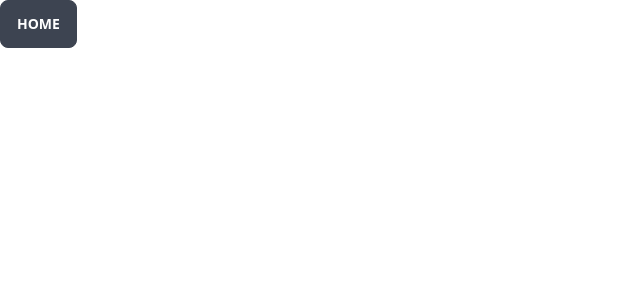
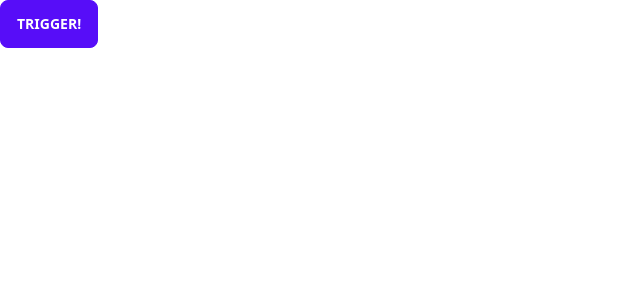
Before and after one commit to pablo-university/web-project, a Next.js app: page / in a window 1280 px wide. Shown: the top 300 px of the page, without its empty margins (0-640 px from the left). Built offline with nearby package versions, Linux system fonts and the light colour scheme.

Commit message:
feat: implement drawer

```diff
--- /dev/null
+++ b/components/drawer/Trigger.jsx
@@ -0,0 +1,7 @@
+export default function Trigger({ children }) {
+    return (
+        <label htmlFor="my-drawer-4" className="btn btn-primary drawer-button">
+            {children}
+        </label>
+    );
+}
--- /dev/null
+++ b/components/drawer/index.jsx
@@ -0,0 +1,21 @@
+export default function index({ children, drawerContent }) {
+    return (
+        <div className="drawer drawer-end">
+            <input id="my-drawer-4" type="checkbox" className="drawer-toggle" />
+
+            <div className="drawer-content">{children}</div>
+            <div className="drawer-side">
+                <label htmlFor="my-drawer-4" className="drawer-overlay"></label>
+                {drawerContent}
+                <ul className="menu p-4 overflow-y-auto w-80 bg-base-100 text-base-content">
+                    <li>
+                        <a>Sidebar Item 1</a>
+                    </li>
+                    <li>
+                        <a>Sidebar Item 2</a>
+                    </li>
+                </ul>
+            </div>
+        </div>
+    );
+}
--- /dev/null
+++ b/components/layouts/Layout.jsx
@@ -0,0 +1,5 @@
+export default function Layout({children}) {
+  return (
+    <main>{children}</main>
+  )
+}
--- /dev/null
+++ b/components/layouts/LayoutWithDrawer.jsx
@@ -0,0 +1,7 @@
+import Drawer from "components/drawer/index";
+
+export default function LayoutWithDrawer({children}) {
+  return (
+    <Drawer>{children}</Drawer>
+  )
+}
--- /dev/null
+++ b/jsconfig.json
@@ -0,0 +1,5 @@
+{
+    "compilerOptions": {
+      "baseUrl": "."
+    }
+  }
--- a/pages/index.jsx
+++ b/pages/index.jsx
@@ -1,9 +1,10 @@
-
+import LayoutWithDrawer from "components/layouts/LayoutWithDrawer";
+import Trigger from "components/drawer/Trigger";
 
 export default function Home() {
-  return (
-    <div>
-     <button className="btn">home</button>
-    </div>
-  )
+    return (
+        <LayoutWithDrawer>
+            <Trigger>trigger!</Trigger>
+        </LayoutWithDrawer>
+    );
 }
```
Also changed, not shown: 1 other file (tests, documents, lock files or other folders).
